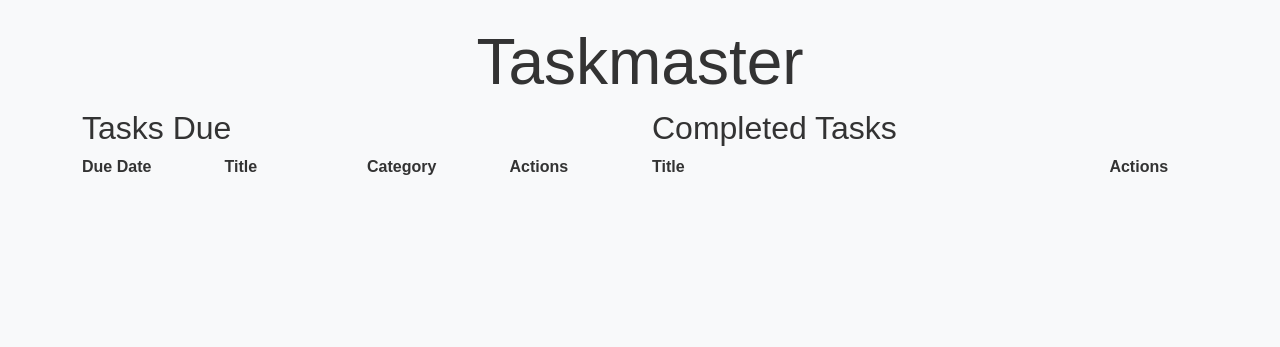
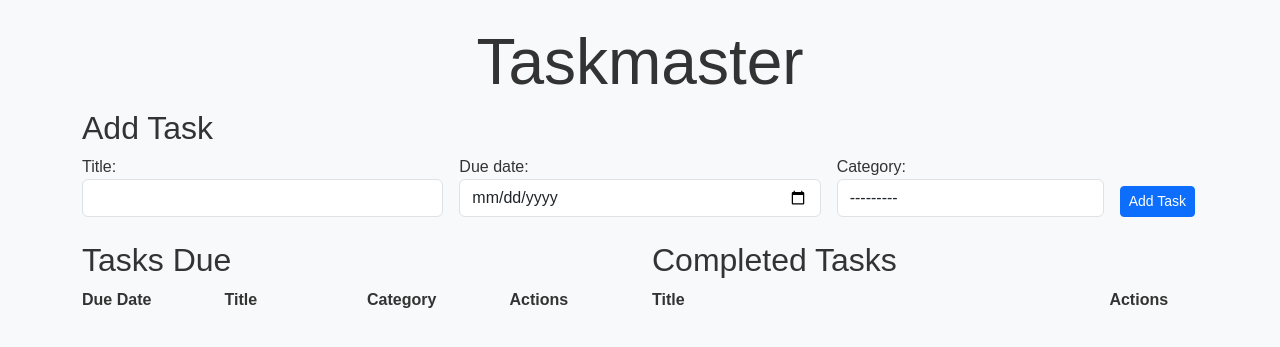
Before and after one commit to PeaJaySee/task_master, a Django app: page / in a window 1280 px wide. Shown: the top 347 px of the page. Run offline with Django 5.2, Linux system fonts and the light colour scheme; data that the repository does not hold is empty; some libraries are stand-ins or nearby versions; some web fonts are replaced.

Commit message:
add task function added

```diff
--- /dev/null
+++ b/tasks/forms.py
@@ -0,0 +1,16 @@
+from django import forms
+from .models import Task
+
+class TaskForm(forms.ModelForm):
+    due_date = forms.DateField(
+        widget=forms.DateInput(attrs={'type': 'date', 'class': 'form-control'}),
+        input_formats=['%Y-%m-%d']
+    )
+
+    class Meta:
+        model = Task
+        fields = ['title', 'due_date', 'category']
+        widgets = {
+            'title': forms.TextInput(attrs={'class': 'form-control'}),
+            'category': forms.Select(attrs={'class': 'form-control'}),
+        }
--- a/tasks/templates/tasks/index.html
+++ b/tasks/templates/tasks/index.html
@@ -21,6 +21,28 @@
         <div class="row">
             <div class="col-12 mt-4 text-center">
                 <h1 class="display-3 text-center">Taskmaster</h1>
+            </div>
+        </div>
+
+        <!-- Add Task Form -->
+        <div class="row mb-4">
+            <div class="col-12">
+                <h2>Add Task</h2>
+                <form method="post" class="row g-3">
+                    {% csrf_token %}
+                    <div class="col-md-4">
+                        {{ form.title.label_tag }} {{ form.title }}
+                    </div>
+                    <div class="col-md-4">
+                        {{ form.due_date.label_tag}} {{ form.due_date}}
+                    </div>
+                    <div class="col-md-3">
+                        {{ form.category.label_tag }} {{ form.category }}
+                    </div>
+                    <div class="col-md-1 d-flex align-items-end">
+                        <button type="submit" class="btn btn-sm btn-primary">Add Task</button>
+                    </div>
+                </form>
             </div>
         </div>
 
--- a/tasks/views.py
+++ b/tasks/views.py
@@ -1,12 +1,22 @@
 from django.shortcuts import render, redirect, get_object_or_404
 from .models import Task
+from .forms import TaskForm
 
 # Create your views here.
 
 def index(request):
+
+    if request.method == 'POST':
+        form = TaskForm(request.POST)
+        if form.is_valid():
+            form.save()
+            return redirect('index')
+    else:
+        form = TaskForm()
+
     tasks_due = Task.objects.filter(complete=False)
     tasks_completed = Task.objects.filter(complete=True)
-    return render(request, 'tasks/index.html', {'tasks_due': tasks_due, 'tasks_completed': tasks_completed})
+    return render(request, 'tasks/index.html', {'tasks_due': tasks_due, 'tasks_completed': tasks_completed, 'form': form})
 
 def complete_task(request, task_id):
     task = get_object_or_404(Task, id=task_id)
```
